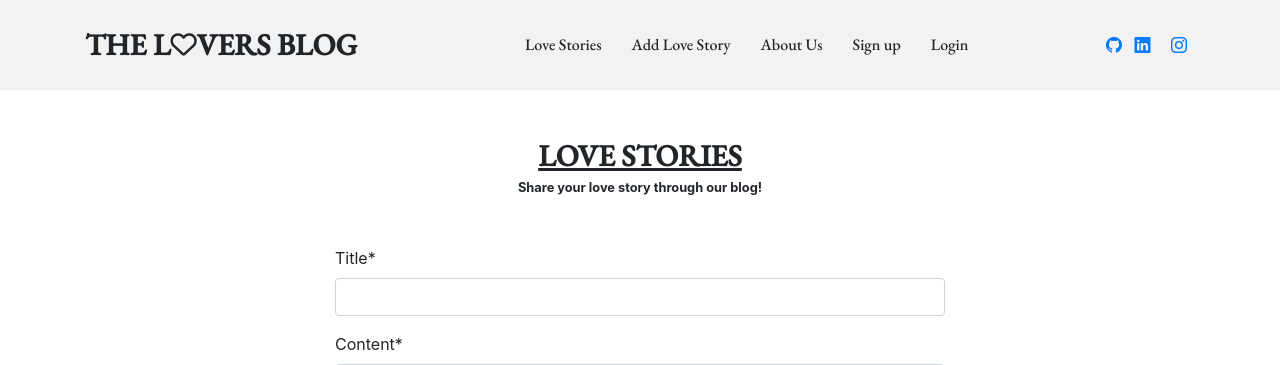
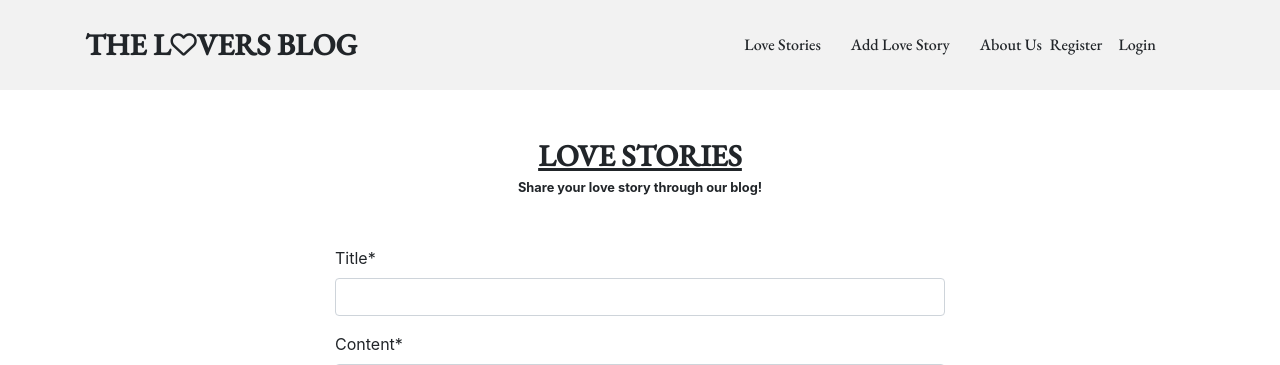
Before and after one commit to phillywhitty/cupid_devils, a Django app: page /blog/post_blog/ in a window 1280 px wide. Shown: the top 365 px of the page. Run offline with Django 3.2, Linux system fonts and the light colour scheme; some libraries are stand-ins or nearby versions; some web fonts are replaced.

Commit message:
update navbar

```diff
--- a/templates/base.html
+++ b/templates/base.html
@@ -4,7 +4,7 @@
 
 <head>
     <meta charset="utf-8">
-    <meta content="width=device-width, initial-scale=1.0" name="viewport">
+    <meta name="viewport" content="width=device-width, initial-scale=1">
     <meta content="" name="description">
     <meta content="" name="keywords">
 
@@ -47,33 +47,38 @@
                 <!-- <img src="assets/img/logo.png" alt=""> -->
                 <h1>The L<i class="fa-regular fa-heart fa-sm"></i>vers Blog</h1>
             </a>
-
-            <nav id="navbar" class="navbar">
-                <ul>
-                    <li><a href="{% url 'blog_list' %}">Love Stories</a></li>
-                    <li><a href="{% url 'post_blog' %}">Add Love Story</a></li>
-                    <li><a href="about.html">About Us</a></li>
+            <nav class="navbar navbar-expand-lg">
+                <div class="container-fluid">
+                    <button class="navbar-toggler" type="button" data-bs-toggle="collapse" data-bs-target="#navbarText"
+                        aria-controls="navbarText" aria-expanded="false" aria-label="Toggle navigation">
+                        <span class="navbar-toggler-icon"></span>
+                    </button>
+                    <div class="collapse navbar-collapse" id="navbarText">
+                        <ul class="navbar-nav me-auto mb-2 mb-lg-0 ">
+                            <li class="nav-item">
+                                <a href="{% url 'blog_list' %}">Love Stories</a></li>
+                                <li class="nav-item">
+                                    <a href="{% url 'post_blog' %}">Add Love Story</a></li>
+                                <li class="nav-item">
+                                    <a href="about.html">About Us</a></li>
                             {% if user.is_authenticated %}
                             <li class="nav-item">
                                 <a class="nav-link" href="{% url 'account_logout' %}">Logout</a>
                             </li>
                             {% else %}
                             <li class="nav-item">
-                        <a class="nav-link" href="{% url 'account_signup' %}">Sign up</a>
+                                <a class="nav-link" href="{% url 'account_signup' %}">Register</a>
                             </li>
                             <li class="nav-item">
                                 <a class="nav-link" href="{% url 'account_login' %}">Login</a>
                             </li>
                             {% endif %}
+
                         </ul>
-            </nav><!-- .navbar -->
-
-            <div class="position-relative">
-                <a href="https://github.com/phillywhitty/cupid_devils" target="_blank" class="m"><span class="bi-github"></span></a>
-                <a href="https://gb.linkedin.com/" class="mx-2" target="_blank"><span class="bi-linkedin"></span></a>
-                <a href="https://www.instagram.com/" class="mx-2" target="_blank"><span class="bi-instagram"></span></a>
-
                     </div>
+                </div>
+            </nav>
+            <!-- .navbar -->
 
         </div>
 
@@ -133,6 +138,7 @@
                         <a href="#" class="instagram"><i class="bi bi-instagram p-1 fa-2x mb-2"></i></a>
                         <a href="#" class="google-plus"><i class="bi bi-skype p-1 fa-2x mb-2"></i></a>
                         <a href="#" class="linkedin"><i class="bi bi-linkedin p-1 fa-2x mb-2"></i></a>
+                        <a href="https://github.com/phillywhitty/cupid_devils" target="_blank" class="m"><span class="bi-github"></span></a>
                     </div>
 
                 </div>
```
Lines whose indentation alone changed are shown as unchanged.
